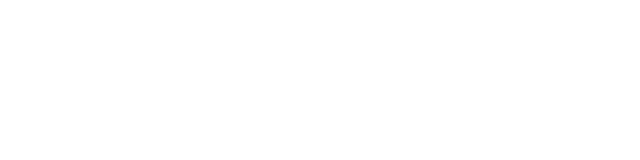
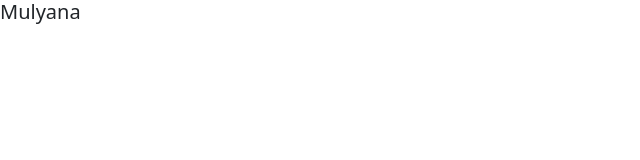
Before and after one commit to fahmialfareza/reactjs-collab-km4, a React (Create React App) app: page /mulyana in a window 1280 px wide. Before the commit this address had no page. Shown: the top 160 px of the page, without its empty margins (0-640 px from the left). Built offline with nearby package versions, Linux system fonts and the light colour scheme.

Commit message:
feature: mulyana page

```diff
--- a/src/App.js
+++ b/src/App.js
@@ -1,6 +1,7 @@
 import "bootstrap/dist/css/bootstrap.min.css";
 import { BrowserRouter, Route, Routes } from "react-router-dom";
 import Arham from "./pages/Arham";
+import Mulyana from "./pages/Mulyana";
 import Home from "./pages/Home";
 
 function App() {
@@ -9,6 +10,7 @@
       <Routes>
         <Route path="/" element={<Home />} />
         <Route path="/arham" element={<Arham />} />
+        <Route path="/mulyana" element={<Mulyana />} />
       </Routes>
     </BrowserRouter>
   );
--- /dev/null
+++ b/src/pages/Mulyana.jsx
@@ -0,0 +1,7 @@
+export default function Mulyana() {
+    return (
+        <div>
+            <h5>Mulyana</h5>
+        </div>
+    )
+}
```
